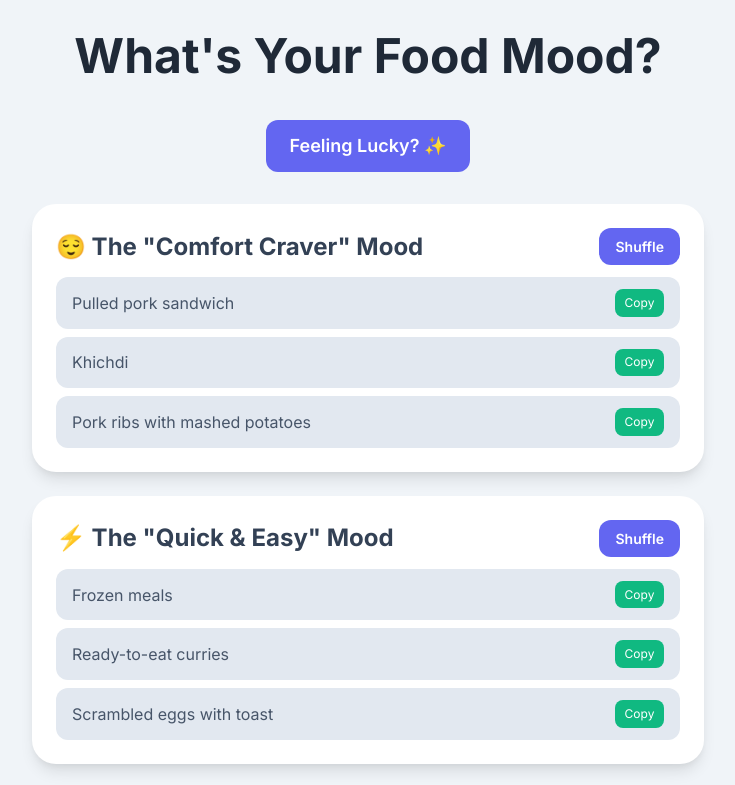
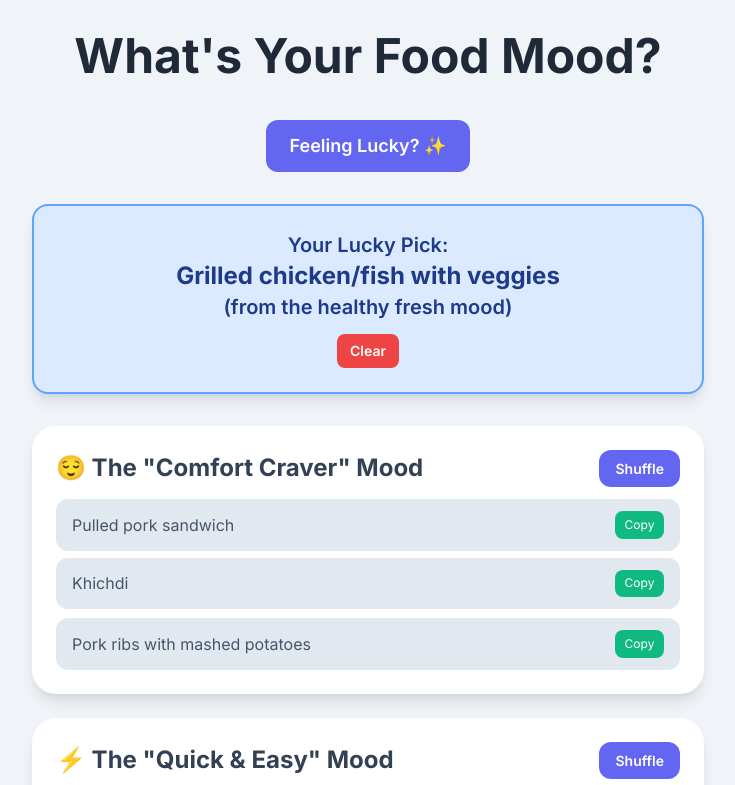
Before and after one commit to Shannon0299/Food-Mood123, a plain HTML site: page index.html in a window 1280 px wide. Both pictures are taken after a click on the button "Feeling Lucky? ✨". Shown: the top 785 px of the page, without its empty margins (272-1007 px from the left). Drawn offline with nearby package versions, Linux system fonts and the light colour scheme.

Commit message:
Update index.html

```diff
--- a/index.html
+++ b/index.html
@@ -104,6 +104,39 @@
             opacity: 1;
         }
 
+        /* Feeling Lucky Result Display */
+        #feeling-lucky-result {
+            background-color: #dbeafe; /* Light blue */
+            border: 2px solid #60a5fa; /* Blue border */
+            border-radius: 1rem;
+            padding: 1.5rem;
+            margin-top: 1.5rem;
+            margin-bottom: 2rem;
+            text-align: center;
+            font-size: 1.25rem;
+            font-weight: 600;
+            color: #1e3a8a; /* Dark blue text */
+            display: none; /* Hidden by default */
+            flex-direction: column;
+            align-items: center;
+            gap: 0.75rem;
+        }
+        #feeling-lucky-result.show {
+            display: flex; /* Show when active */
+        }
+        #feeling-lucky-result .clear-lucky-btn {
+            background-color: #ef4444; /* Red */
+            color: white;
+            padding: 0.4rem 0.8rem;
+            border-radius: 0.5rem;
+            font-size: 0.875rem;
+            cursor: pointer;
+            transition: background-color 0.2s ease-in-out;
+        }
+        #feeling-lucky-result .clear-lucky-btn:hover {
+            background-color: #dc2626; /* Darker red */
+        }
+
         /* Fade-in animation for list items */
         @keyframes fadeIn {
             from { opacity: 0; transform: translateY(10px); }
@@ -122,6 +155,12 @@
             <button id="feeling-lucky-btn" class="feeling-lucky-btn px-6 py-3 text-lg">
                 Feeling Lucky? ✨
             </button>
+        </div>
+
+        <!-- Feeling Lucky Result Display Area -->
+        <div id="feeling-lucky-result" class="card">
+            <span id="lucky-food-display"></span>
+            <button id="clear-lucky-btn" class="clear-lucky-btn">Clear</button>
         </div>
 
         <!-- Comfort Craver Mood -->
@@ -239,6 +278,9 @@
         };
 
         const copyMessageElement = document.getElementById('copy-message');
+        const feelingLuckyResultElement = document.getElementById('feeling-lucky-result');
+        const luckyFoodDisplayElement = document.getElementById('lucky-food-display');
+        const clearLuckyBtn = document.getElementById('clear-lucky-btn');
 
         /**
          * Shuffles an array in place using the Fisher-Yates (Knuth) shuffle algorithm.
@@ -348,22 +390,26 @@
             const randomMoodSuggestions = foodSuggestions[randomMoodId];
 
             if (!randomMoodSuggestions || randomMoodSuggestions.length === 0) {
-                showCopyMessage(`No suggestions for the randomly picked mood: ${randomMoodId}!`);
+                luckyFoodDisplayElement.textContent = `No suggestions for the randomly picked mood: ${randomMoodId}!`;
+                feelingLuckyResultElement.classList.add('show');
                 return;
             }
 
             // Randomly select one suggestion from that mood
             const randomSuggestion = randomMoodSuggestions[Math.floor(Math.random() * randomMoodSuggestions.length)];
 
-            // Display the result prominently (e.g., in a message box or by updating a specific area)
-            // For now, let's copy it and show a message
-            copyTextToClipboard(`Feeling Lucky chose: ${randomSuggestion} (from ${randomMoodId.replace('-', ' ').toUpperCase()} mood)`);
-
-            // Optionally, you could also update the specific mood's list to show this suggestion
-            // This would require a slight modification to displaySuggestions to show just one item
-            // For simplicity, we'll just copy it and show the message.
+            // Update the display area
+            luckyFoodDisplayElement.innerHTML = `Your Lucky Pick: <br><span class="text-2xl font-bold">${randomSuggestion}</span> <br>(from the ${randomMoodId.replace('-', ' ').toLowerCase()} mood)`;
+            feelingLuckyResultElement.classList.add('show');
         }
 
+        /**
+         * Clears the "Feeling Lucky" result display.
+         */
+        function clearLuckyResult() {
+            feelingLuckyResultElement.classList.remove('show');
+            luckyFoodDisplayElement.textContent = '';
+        }
 
         // Initialize suggestions for all moods when the page loads
         document.addEventListener('DOMContentLoaded', () => {
@@ -381,6 +427,9 @@
 
             // Add event listener for the "Feeling Lucky" button
             document.getElementById('feeling-lucky-btn').addEventListener('click', handleFeelingLucky);
+
+            // Add event listener for the "Clear" button on the lucky result
+            clearLuckyBtn.addEventListener('click', clearLuckyResult);
         });
     </script>
 </body>
```
